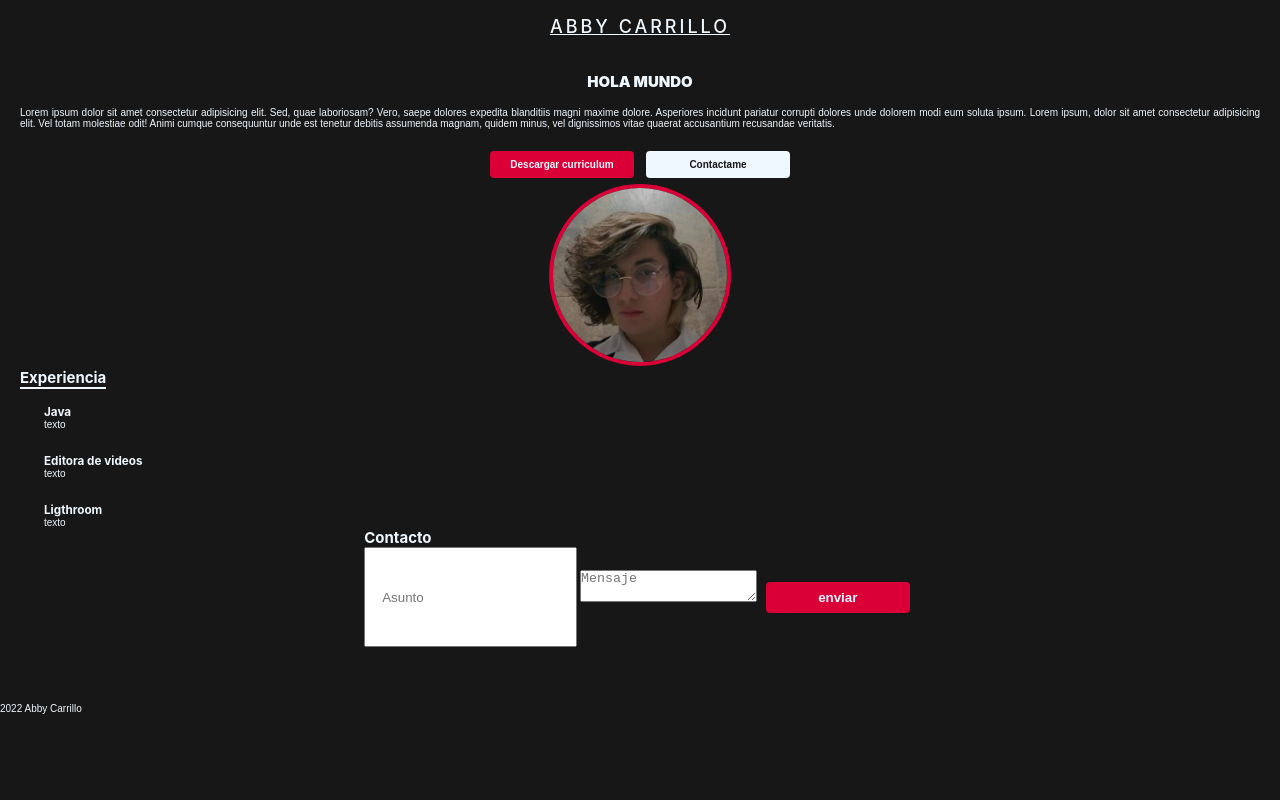
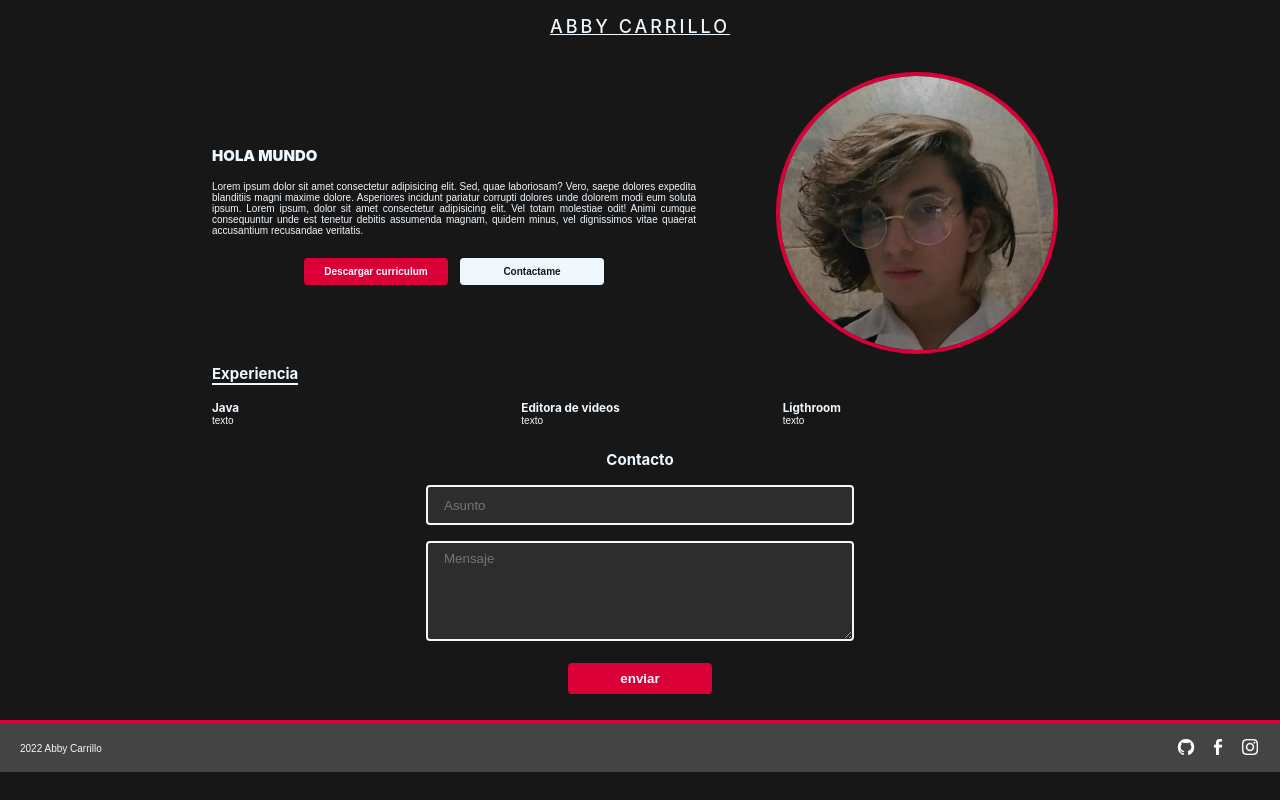
Before and after one commit to Abby25CE/ProyectoHTML, a plain HTML site: page index.html in a window 1280 px wide. Drawn offline with Linux system fonts and the light colour scheme.

Commit message:
primer comit

```diff
--- a/estilos/desktop.css
+++ b/estilos/desktop.css
@@ -1,3 +1,51 @@
-.formulario .boton{
+main{
+padding: 0 15%;
+}
+
+.heroe{
+    display: grid;
+    grid-template-columns: 1fr 1fr 1fr;
 
 }
+.heroe__titulo{
+    text-align:start;
+}
+.heroe__info{
+    grid-column-start: 1 ;
+    grid-column-end: 3;
+    padding-right: 80px ;
+}
+
+.heroe__perfil{
+height: 292px;
+width: 292px;
+}
+
+.heroe__img{
+    width: 282px;
+    height: 282px;
+}
+
+.experiencia__contenedor{
+    display: grid;
+    grid-template-columns: 1fr 1fr 1fr ;
+}
+
+.experiencia__contenedor div:first-child{
+    margin: 0;
+}
+.experiencia__contenedor div:last-child{
+    margin: 0;
+}
+
+.formulario__mensaje{
+    max-width: 50%;
+    width: 100%;
+    min-width: 50%;
+}
+
+.formulario__asunto{
+    max-width: 50%;
+    width: 100%;
+
+}
--- a/estilos/estilos.css
+++ b/estilos/estilos.css
@@ -100,7 +100,7 @@ main{
 
 .heroe {
     display: flex;
-    flex-direction:column;
+    flex-direction:column-reverse;
     align-items: center;
 }
 
@@ -164,17 +164,61 @@ main{
     margin-bottom: 0;
 }
 
+.formulario{
+    display: flex;
+    flex-direction: column;
+    align-items: center;
+    max-width: 100%;
+    width: 100%;
+}
 
-
-
-
-.formulario__mensaje{
-    margin-bottom: 36px;
-    padding: 0 16px;
+.formulario__mensaje {
+    background-color: var(--blanco-oscuro);
+    border-radius: 4px ;
+    border: 2px solid var(--blanco);
+    padding:  8px 16px;
+    font-family: var(--dn-sans);
+    margin-bottom: 16px;
     height: 100px;
     min-width: 174px;
     max-height: 200px;
     min-height: 100px;
+    color: var(--blanco);
+    max-width: 100%;
 
+}
+
+.formulario__asunto{
+    margin: 16px 0;
+    padding: 0 16px;
+    background-color: var(--blanco-oscuro);
+    border-radius: 4px ;
+    border: 2px solid var(--blanco);
+    font-family: var(--dn-sans);
     color: var(--blanco);
+    height: 40px;
+
 }
+
+.footer{
+    background-color: var(--gris);
+    border-top: 4px solid var(--rojo);
+    display: flex;
+    justify-content: space-between;
+    padding: 0 20px;
+    height: 52px;
+    align-items: center;
+}
+
+.footer__redes{
+    display: flex;
+
+}
+.footer__redes figure:nth-child(2){
+    margin: 0 12px;
+}
+
+.footer__imagen{
+    width: 20px;
+    height: 20px;
+}
--- a/index.html
+++ b/index.html
@@ -5,7 +5,7 @@
     <meta name="viewport" content="width=device-width, initial-scale=1.0">
     <title>Abby</title>
     <link rel="stylesheet" href="./estilos/estilos.css">
-    <link rel="stylesheet" href="estilos/desktop.css">
+    <link rel="stylesheet" href="estilos/desktop.css" media="(min-width: 1280px)">
 
     <link rel="shortcut icon" type="image" href="./media-luna.png">
 </head>
@@ -26,8 +26,8 @@
                      Animi cumque consequuntur unde est tenetur debitis assumenda magnam, quidem
                      minus, vel dignissimos vitae quaerat accusantium recusandae veritatis.</p>
                 <div class="heroe__botones"> <!--botones-->
-                    <a class="boton boton--rojo" href="">Descargar curriculum</a>
-                    <a class="boton boton--blanco" href="aformulario">Contactame</a>
+                    <a class="boton boton--rojo" href="https://drive.google.com/uc?id=1GgHiintItYKKfh-4vKmpsKQTuVZmp7dl&export=download">Descargar curriculum</a>
+                    <a class="boton boton--blanco" href="#formulario">Contactame</a>
                 </div>
             </div >
             <figure class="heroe__perfil">
@@ -37,6 +37,7 @@
 
         <section class="experiencia"> <!--segunda seccion -->
             <h2 class="experiencia__titulo">Experiencia</h2>
+            <div class="experiencia__contenedor">
             <div class="experiencia__objeto">
                 <h3 class="experiencia-objeto__titulo">Java</h3>
                 <p class="experiencia-objeto__texto">texto</p>
@@ -49,12 +50,13 @@
                 <h3 class="experiencia-objeto__titulo">Ligthroom</h3>
                 <p class="experiencia-objeto__texto">texto</p>
             </div>
+            </div>
         </section>
 
         <form class="formulario" action="mailto:abby25039@hotmail.com" id="formulario">
             <h2 class=" formulario__titulo">Contacto</h2>
-            <input class="formulario__mensaje" name="subject" placeholder="Asunto"  type="text" required>
-            <textarea class="formulario__asunto" name="body" placeholder="Mensaje" required></textarea>
+            <input class="formulario__asunto" name="subject" placeholder="Asunto"  type="text" required>
+            <textarea class="formulario__mensaje" name="body" placeholder="Mensaje" required></textarea>
             <button class="boton boton--rojo" type="submit">enviar</button>
         </form>
 
@@ -69,17 +71,17 @@
         <div class="footer__redes">
             <figure class="footer__social-contenedor">
                 <a class= "fotter__link" href="">
-                    <img class="footer___imagen"  src="" alt="">
+                    <img class="footer__imagen"  src="./github.png" alt="">
                 </a>
             </figure>
             <figure class="footer__social-contenedor">
                 <a class= "fotter__link" href="">
-                    <img class="footer___imagen" src="" alt="">
+                    <img class="footer__imagen" src="./facebook.png" alt="">
                 </a>
             </figure>
             <figure class="footer__social-contenedor">
                 <a class= "fotter__link" href="">
-                    <img class="footer___imagen "src="" alt="">
+                    <img class="footer__imagen "src="./instagram.png" alt="">
                 </a>
             </figure>
         </div>
```
Also changed, not shown: facebook.png (added), github.png (added), instagram.png (added).
